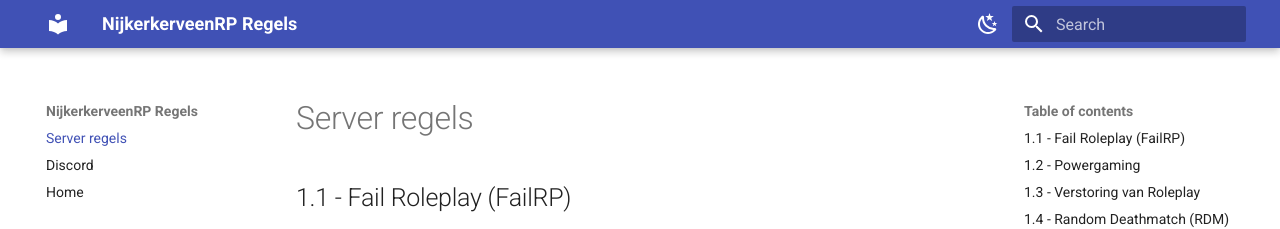
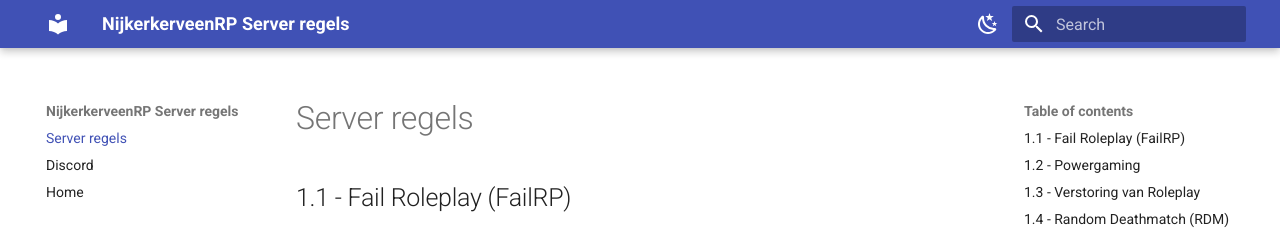
Before and after one commit to nijkerkerveenrp/Wetboek, an MkDocs documentation site: the page built from docs/index.md, in a window 1280 px wide. Shown: the top 229 px of the page. Built offline with MkDocs 1.6.1 and Material for MkDocs 9.7.7, drawn with Linux system fonts in a browser that asks for light colours.

Commit message:
Update mkdocs.yml

```diff
--- a/mkdocs.yml
+++ b/mkdocs.yml
@@ -1,4 +1,4 @@
-site_name: NijkerkerveenRP Regels
+site_name: NijkerkerveenRP Server regels
 theme:
   name: material
 
```
